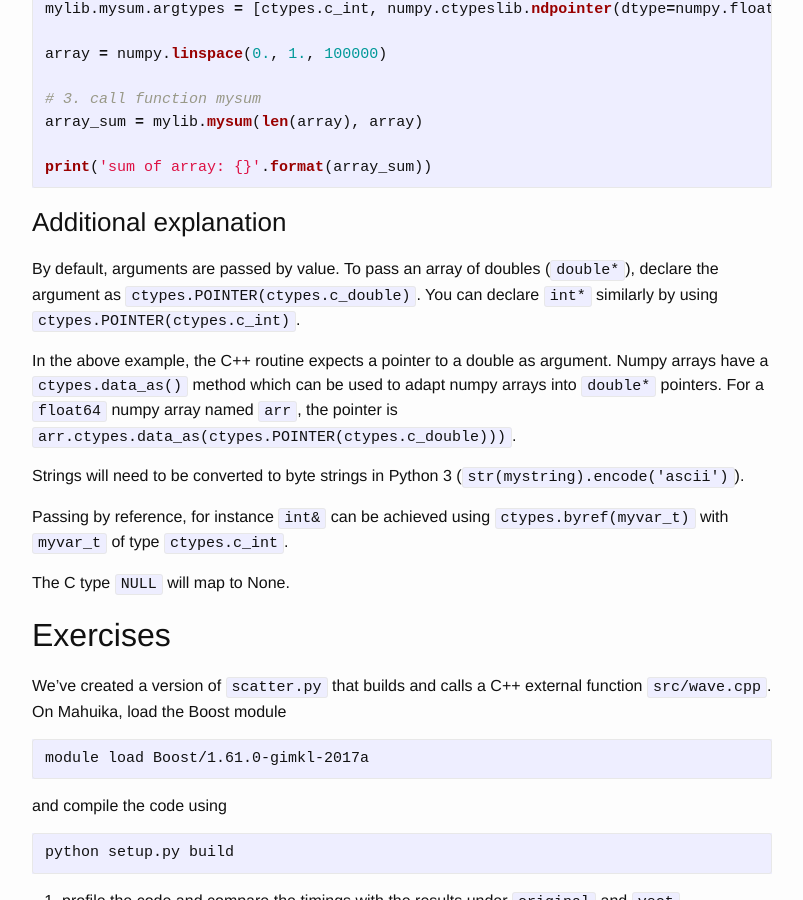
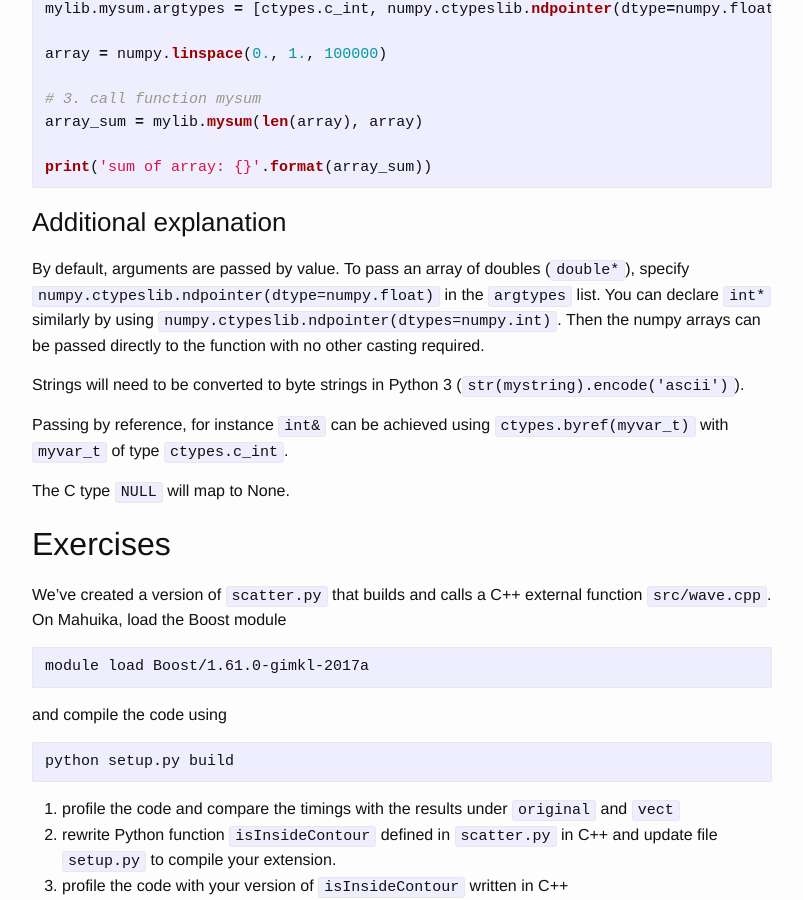
Before and after one commit to nesi/perf-training, a Jekyll site: the page built from _lessons/python-scatter/03b-ctypes.md, in a window 1280 px wide and 900 px high, scrolled down 3992 px. Shown: the whole window, without its empty margins (238-1041 px from the left). Built offline with Jekyll 4.4.1, drawn with Linux system fonts in a browser that asks for light colours.

Commit message:
Update additional explanation for ndpointer

```diff
--- a/_lessons/python-scatter/03b-ctypes.md
+++ b/_lessons/python-scatter/03b-ctypes.md
@@ -141,9 +141,7 @@ print('sum of array: {}'.format(array_sum))
 
 ### Additional explanation
 
-By default, arguments are passed by value. To pass an array of doubles (`double*`), declare the argument as `ctypes.POINTER(ctypes.c_double)`. You can declare `int*` similarly by using `ctypes.POINTER(ctypes.c_int)`.
-
-In the above example, the C++ routine expects a pointer to a double as argument. Numpy arrays have a `ctypes.data_as()` method which can be used to adapt numpy arrays into `double*` pointers. For a `float64` numpy array named `arr`, the pointer is `arr.ctypes.data_as(ctypes.POINTER(ctypes.c_double)))`.
+By default, arguments are passed by value. To pass an array of doubles (`double*`), specify `numpy.ctypeslib.ndpointer(dtype=numpy.float)` in the `argtypes` list. You can declare `int*` similarly by using `numpy.ctypeslib.ndpointer(dtypes=numpy.int)`. Then the numpy arrays can be passed directly to the function with no other casting required.
 
 Strings will need to be converted to byte strings in Python 3 (`str(mystring).encode('ascii')`).
 
```
